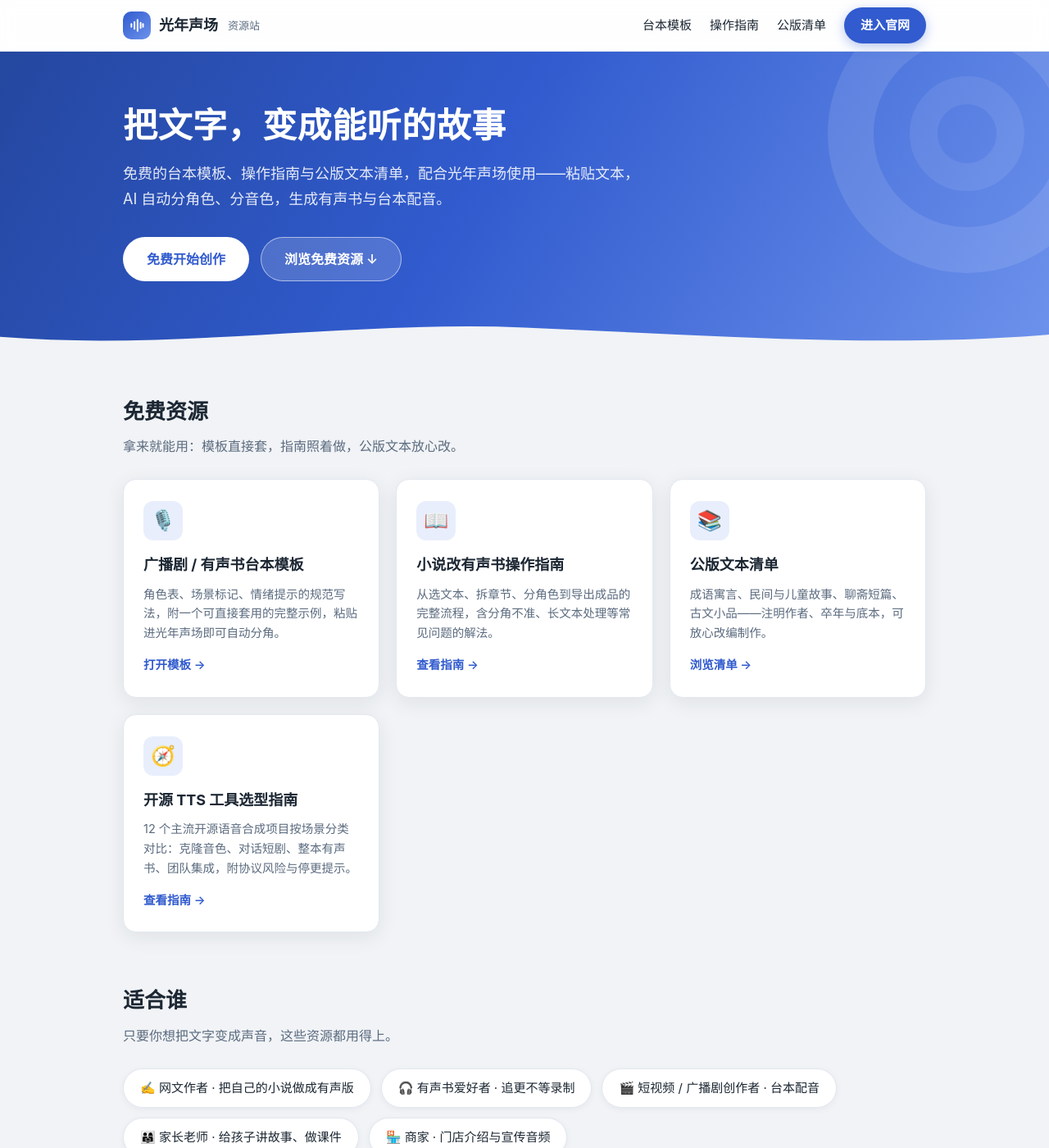
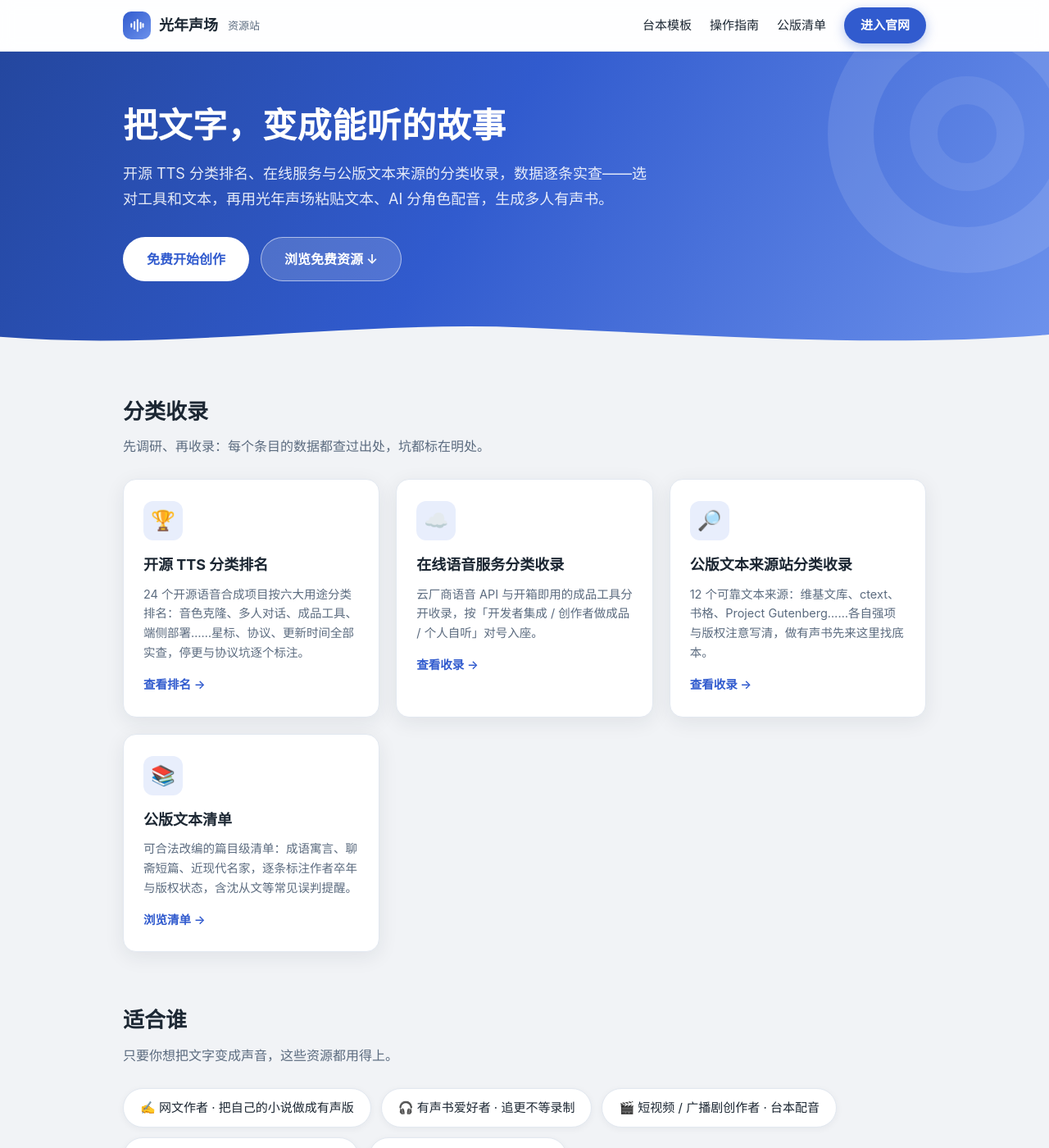
Before and after one commit to shengchang-dev/shengchang-dev.github.io, a Jekyll site: the page built from index.md, in a window 1280 px wide and 1400 px high. Shown: the whole window at 82% size. Built offline with Jekyll 4.4.1, drawn with Linux system fonts in a browser that asks for light colours; some of the changed text lies outside the part shown.

Commit message:
Homepage: feature collections, drop template/guide cards

```diff
--- a/index.md
+++ b/index.md
@@ -1,39 +1,39 @@
 ---
 layout: default
 title: 光年声场资源站
-description: AI 多角色配音、小说转有声书、台本配音的免费模板与公版文本资源：台本模板、操作指南、公版文本清单。
+description: 有声制作分类收录站：开源 TTS 分类排名（24 个项目实查）、在线语音服务收录、公版文本来源站收录与公版文本清单，配合光年声场做多人有声书。
 hero: true
 hero_title: 把文字，变成能听的故事
-hero_sub: 免费的台本模板、操作指南与公版文本清单，配合光年声场使用——粘贴文本，AI 自动分角色、分音色，生成有声书与台本配音。
+hero_sub: 开源 TTS 分类排名、在线服务与公版文本来源的分类收录，数据逐条实查——选对工具和文本，再用光年声场粘贴文本、AI 分角色配音，生成多人有声书。
 ---
 
 <section class="section" id="resources">
-  <h2 class="title">免费资源</h2>
-  <p class="lead">拿来就能用：模板直接套，指南照着做，公版文本放心改。</p>
+  <h2 class="title">分类收录</h2>
+  <p class="lead">先调研、再收录：每个条目的数据都查过出处，坑都标在明处。</p>
   <div class="cards">
-    <a class="card" href="/templates/script-template.html">
-      <div class="icon">🎙️</div>
-      <h3>广播剧 / 有声书台本模板</h3>
-      <p>角色表、场景标记、情绪提示的规范写法，附一个可直接套用的完整示例，粘贴进光年声场即可自动分角。</p>
-      <div class="go">打开模板 →</div>
+    <a class="card" href="/collections/tts-tools.html">
+      <div class="icon">🏆</div>
+      <h3>开源 TTS 分类排名</h3>
+      <p>24 个开源语音合成项目按六大用途分类排名：音色克隆、多人对话、成品工具、端侧部署……星标、协议、更新时间全部实查，停更与协议坑逐个标注。</p>
+      <div class="go">查看排名 →</div>
     </a>
-    <a class="card" href="/guides/novel-to-audiobook.html">
-      <div class="icon">📖</div>
-      <h3>小说改有声书操作指南</h3>
-      <p>从选文本、拆章节、分角色到导出成品的完整流程，含分角不准、长文本处理等常见问题的解法。</p>
-      <div class="go">查看指南 →</div>
+    <a class="card" href="/collections/online-tts.html">
+      <div class="icon">☁️</div>
+      <h3>在线语音服务分类收录</h3>
+      <p>云厂商语音 API 与开箱即用的成品工具分开收录，按「开发者集成 / 创作者做成品 / 个人自听」对号入座。</p>
+      <div class="go">查看收录 →</div>
+    </a>
+    <a class="card" href="/collections/text-sources.html">
+      <div class="icon">🔎</div>
+      <h3>公版文本来源站分类收录</h3>
+      <p>12 个可靠文本来源：维基文库、ctext、书格、Project Gutenberg……各自强项与版权注意写清，做有声书先来这里找底本。</p>
+      <div class="go">查看收录 →</div>
     </a>
     <a class="card" href="/classics/">
       <div class="icon">📚</div>
       <h3>公版文本清单</h3>
-      <p>成语寓言、民间与儿童故事、聊斋短篇、古文小品——注明作者、卒年与底本，可放心改编制作。</p>
+      <p>可合法改编的篇目级清单：成语寓言、聊斋短篇、近现代名家，逐条标注作者卒年与版权状态，含沈从文等常见误判提醒。</p>
       <div class="go">浏览清单 →</div>
-    </a>
-    <a class="card" href="/collections/tts-tools.html">
-      <div class="icon">🧭</div>
-      <h3>开源 TTS 工具选型指南</h3>
-      <p>12 个主流开源语音合成项目按场景分类对比：克隆音色、对话短剧、整本有声书、团队集成，附协议风险与停更提示。</p>
-      <div class="go">查看指南 →</div>
     </a>
   </div>
 </section>
@@ -52,9 +52,9 @@ hero_sub: 免费的台本模板、操作指南与公版文本清单，配合光
 
 <section class="section">
   <h2 class="title">四步做出一条成品</h2>
-  <p class="lead">本站的模板和指南，都是围绕这条流程写的。</p>
+  <p class="lead">本站的收录，都是围绕这条流程做的。</p>
   <div class="steps">
-    <div class="step"><div class="num">1</div><h3>准备文本</h3><p>用台本模板整理格式，或从公版清单里挑一篇现成的。</p></div>
+    <div class="step"><div class="num">1</div><h3>准备文本</h3><p>从公版清单里挑一篇现成的，或按来源站收录找底本、校对。</p></div>
     <div class="step"><div class="num">2</div><h3>粘贴进光年声场</h3><p>把文本粘贴到创作页，长文本按指南拆分章节。</p></div>
     <div class="step"><div class="num">3</div><h3>AI 分角色配音色</h3><p>系统自动识别角色与对白，为每个角色分配不同音色。</p></div>
     <div class="step"><div class="num">4</div><h3>生成并试听</h3><p>一键生成多角色有声成品，在线试听或导出使用。</p></div>
```
